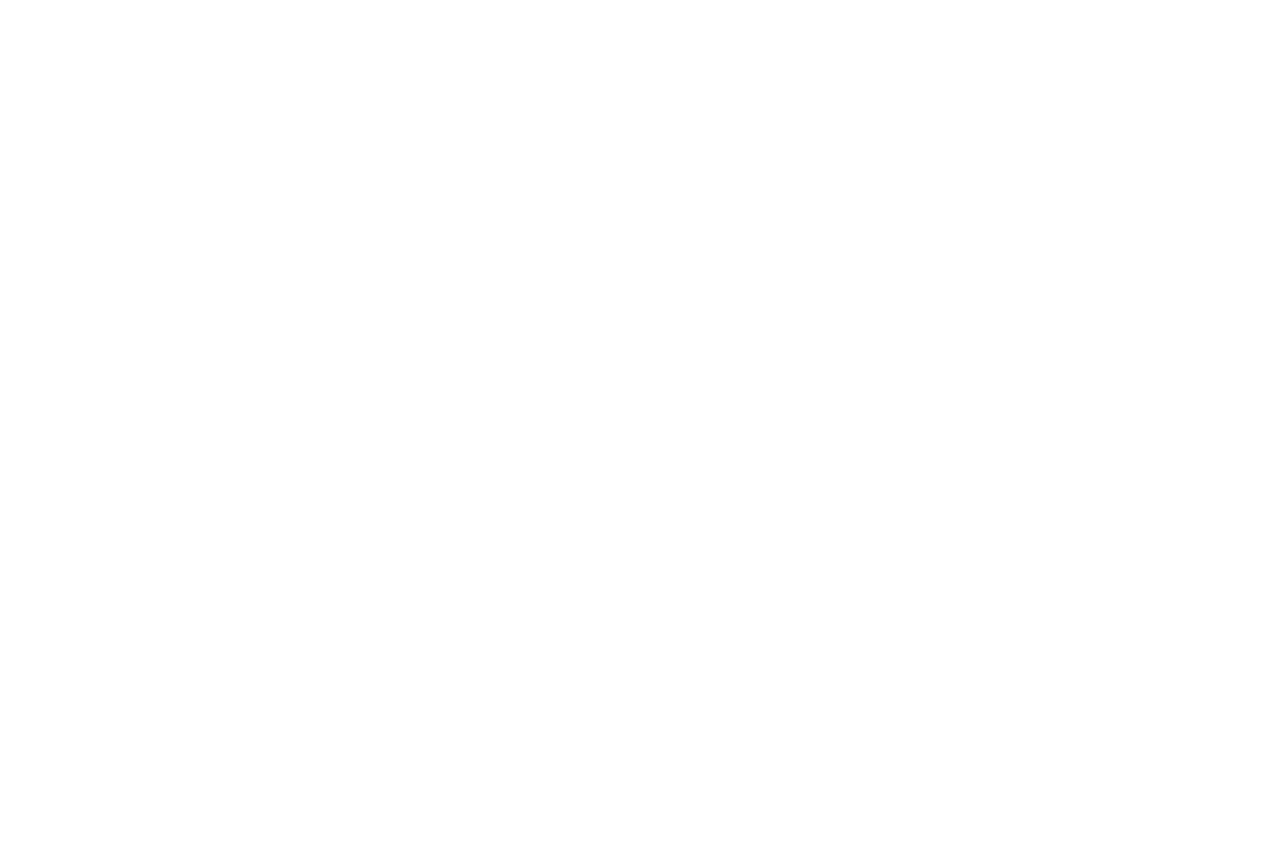
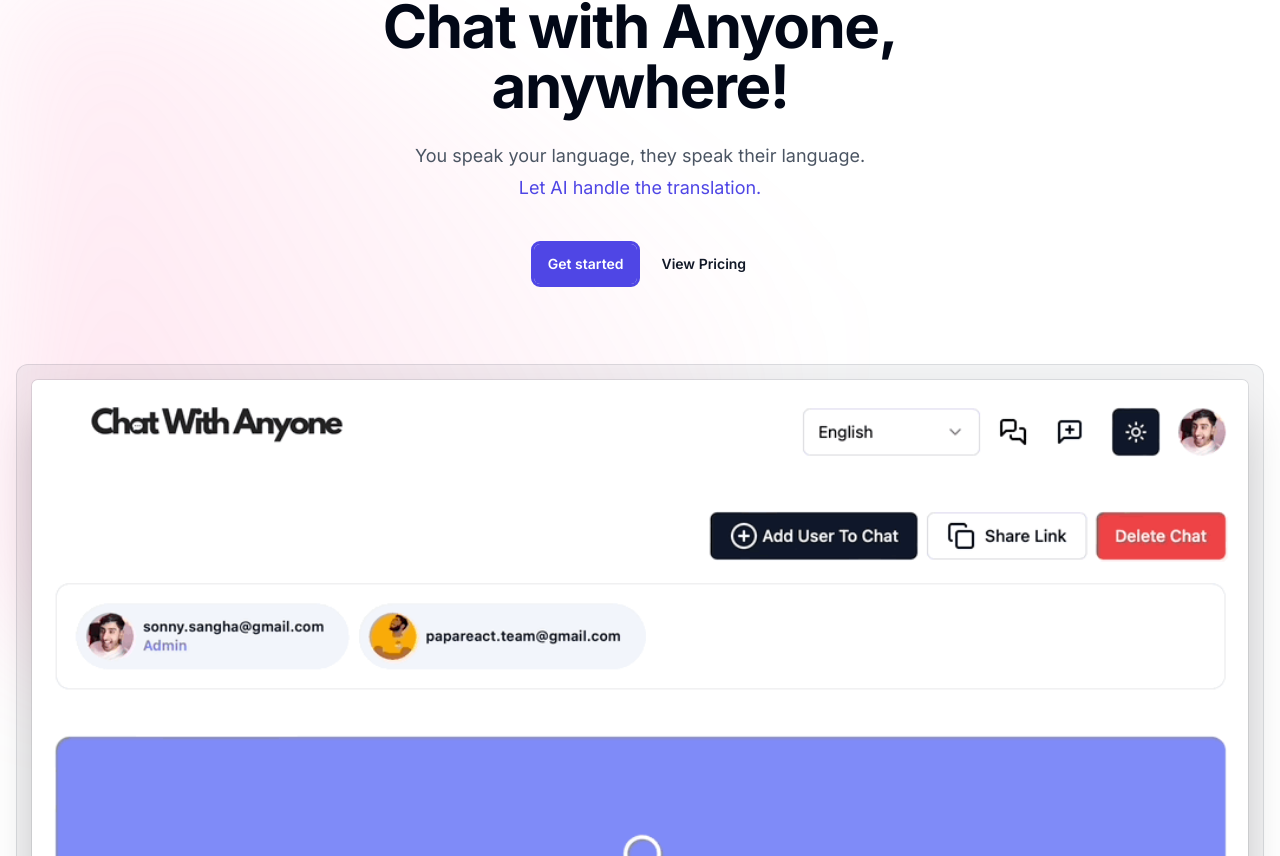
Before and after one commit to Hussain-7/saas-translation-app-next13, a Next.js app: page / in a window 1280 px wide. Shown: the part 244-1100 px from the top of the page. Before the commit the page ends 800 px from the top, so only its background shows below. Built offline with nearby package versions, Linux system fonts and the light colour scheme; no server answers.

Commit message:
main dashboard created

```diff
--- a/app/page.tsx
+++ b/app/page.tsx
@@ -1,10 +1,68 @@
 import Image from "next/image";
 import Header from "@/components/Header";
-
+import Link from "next/link";
+// @logos/LogoBold.svg
+import Screenshot from "@logos/screenshot.gif";
 export default function Home() {
   return (
     <main className="">
-      <h1>Lets build saas app</h1>
+      <div className="relative isolate pt-14 dark:bg-gray-900">
+        <div
+          className="absolute inset-x-0 top-28 -z-10 transform-gpu overflow-hidden blur-3xl"
+          aria-hidden="true"
+        >
+          <div
+            className="relative left-[calc(50%-11rem)] aspect-[1155/678] w-[36.125rem] -translate-x-1/2 rotate-[30deg] bg-gradient-to-tr from-[#ff80b5] ☐to-[#9089fc] opacity-30 sm:left-[calc(50%-30rem)] sm:w-[72.1875rem]"
+            style={{
+              clipPath:
+                "polygon(74.1% 44.1%, 100% 61.6%, 97.5% 26.9%, 85.5% 0.1%, 80.7% 2%, 72.5% 32.5%, 60.2% 62.4%, 52.4% 68.1%, 47.5% 58.3%, 45.2% 34.5%, 27.5% 76.7%, 0. 1% 64.9%, 17.9% 100%, 27.6% 76.8%, 76.1% 97.7%, 74.1% 44.1%)",
+            }}
+          />
+        </div>
+
+        <div className="py-12 sm:py-20 lg:pb-40">
+          <div className="mx-auto max-w-7xl 1 px-6 lg:px-8">
+            <div className="mx-auto max-w-2xl text-center">
+              <h1 className="text-4xl font-bold tracking-tight sm:text-6xl">
+                Chat with Anyone, anywhere!
+              </h1>
+              <div className="mt-6 text-lg leading-8 text-gray-600 dark:text-gray-300">
+                <p>You speak your language, they speak their language.{""}</p>
+                <p className="text-indigo-600 dark:text-indigo-500">
+                  {" "}
+                  Let AI handle the translation.
+                </p>
+              </div>
+              <div className="mt-10 flex items-center justify-center gap-x-6">
+                <Link
+                  href="/chat"
+                  className="rounded-md bg-indigo-600 px-3.5 py-2.5 text-sm font-semibold text-white dark:text-white shadow-sm hover:bg-indigo-500 focus-visible: outline focus-visible:outline-2 focus-visible:outline-offset-2 focus-visible: outline-indigo-600"
+                >
+                  Get started
+                </Link>
+                <Link
+                  href="/pricing"
+                  className="text-sm font-semibold leading-6 text-gray-900 dark:text-gray-300"
+                >
+                  View Pricing <span aria-hidden="true"></span>
+                </Link>
+              </div>
+            </div>
+            <div className="mt-16 flow-root sm:mt-24">
+              <div className="-m-2 rounded-xl bg-gray-900/5 p-2 ring-1 ring-inset ring-gray-900/10 lg:-m-4 lg: rounded-2x1 lg:p-4">
+                <Image
+                  unoptimized
+                  src={Screenshot}
+                  alt="App Screenshots"
+                  width={2432}
+                  height={1368}
+                  className="rounded-md shadow-2xl ring-1 ring-gray-900/10"
+                />
+              </div>
+            </div>
+          </div>
+        </div>
+      </div>
     </main>
   );
 }
```
Also changed, not shown: images/logos/screenshot.gif (added).
